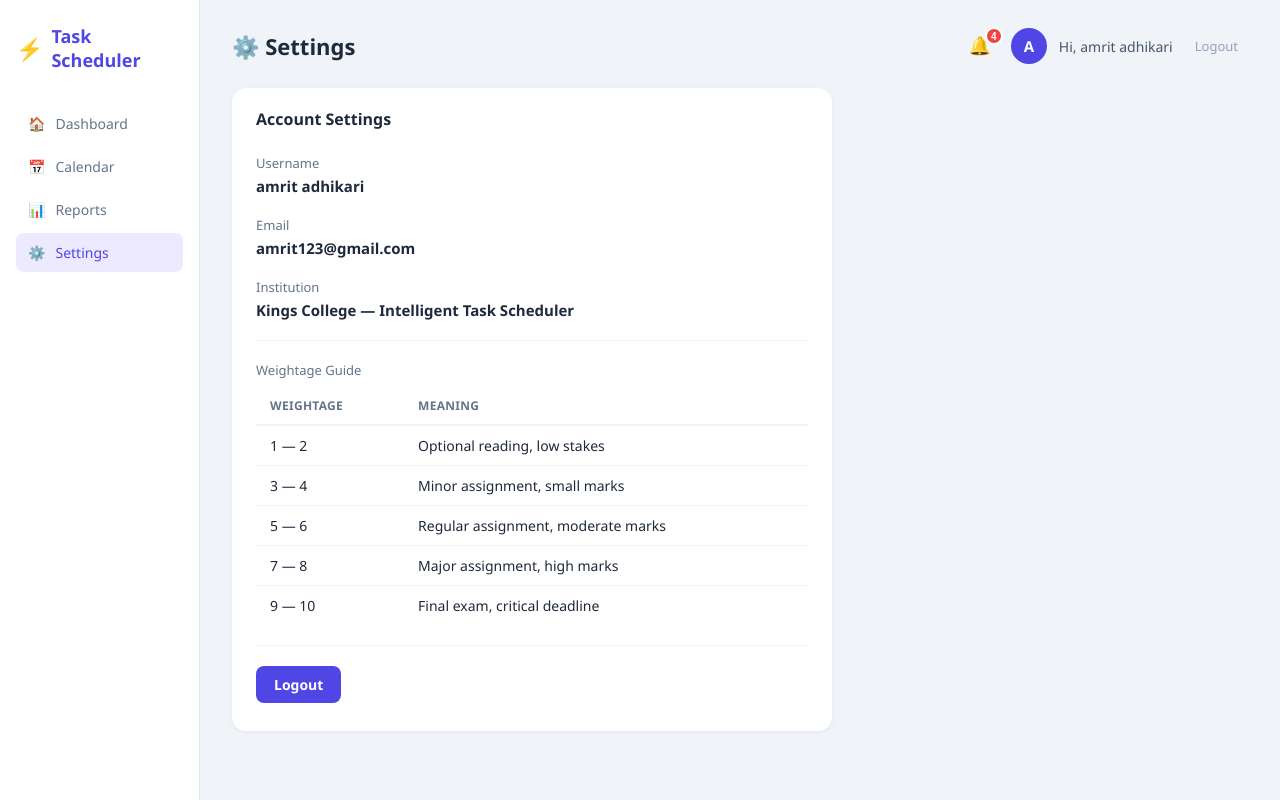
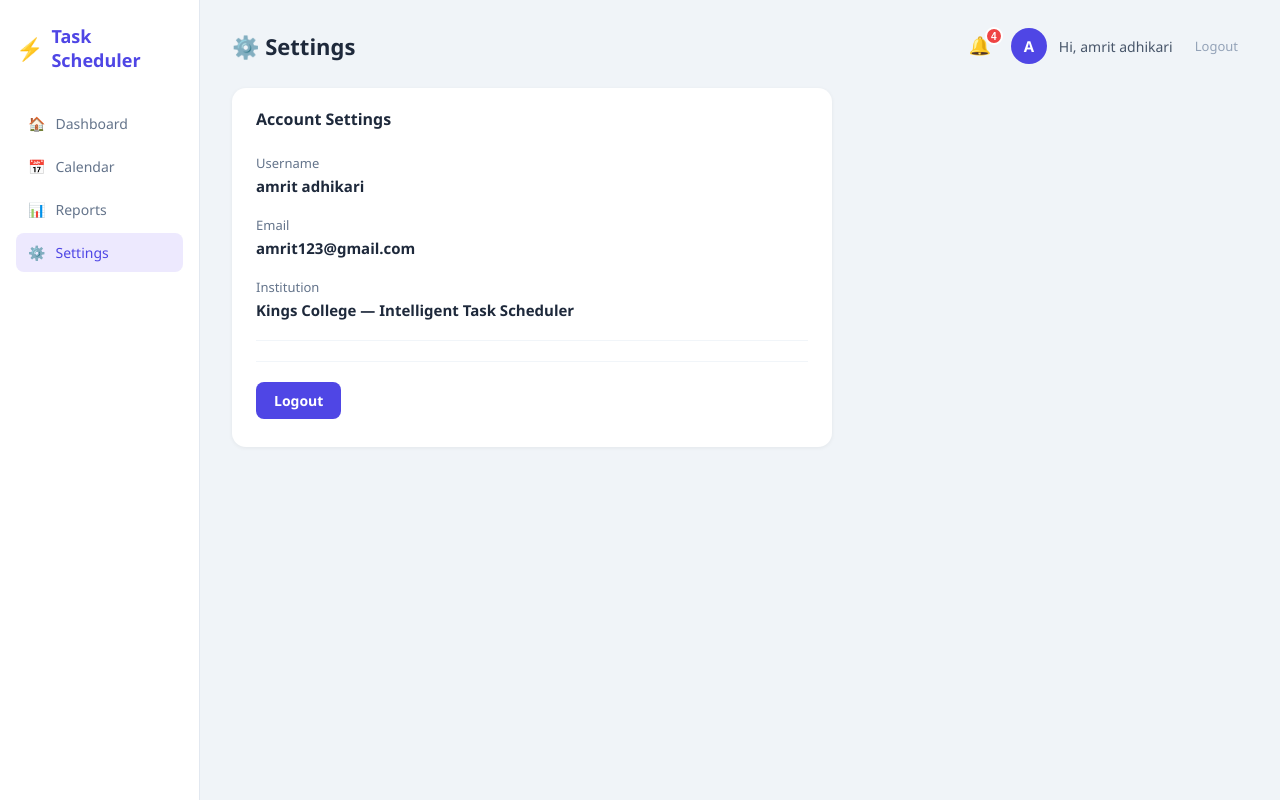
Before and after one commit to aadhikari2157-tech/prg-200-class-intelligent-task-scheduler-project, a Flask app: page /settings in a window 1280 px wide. Run offline with Flask 3, Linux system fonts and the light colour scheme; a user stored in the database is signed in; data comes from the database, SQL or seed files in the repository.

Commit message:
Update settings.html

```diff
--- a/task_scheduler/templates/settings.html
+++ b/task_scheduler/templates/settings.html
@@ -25,25 +25,6 @@
 
     <hr style="border:none;border-top:1px solid #f1f5f9;margin:20px 0"/>
 
-    <div>
-      <div class="stat-label" style="margin-bottom:8px">Weightage Guide</div>
-      <table class="report-table">
-        <thead>
-          <tr>
-            <th>Weightage</th>
-            <th>Meaning</th>
-          </tr>
-        </thead>
-        <tbody>
-          <tr><td>1 — 2</td><td>Optional reading, low stakes</td></tr>
-          <tr><td>3 — 4</td><td>Minor assignment, small marks</td></tr>
-          <tr><td>5 — 6</td><td>Regular assignment, moderate marks</td></tr>
-          <tr><td>7 — 8</td><td>Major assignment, high marks</td></tr>
-          <tr><td>9 — 10</td><td>Final exam, critical deadline</td></tr>
-        </tbody>
-      </table>
-    </div>
-
     <hr style="border:none;border-top:1px solid #f1f5f9;margin:20px 0"/>
 
     <a href="{{ url_for('auth.logout') }}" class="btn-primary" style="display:inline-block;text-decoration:none">
```
